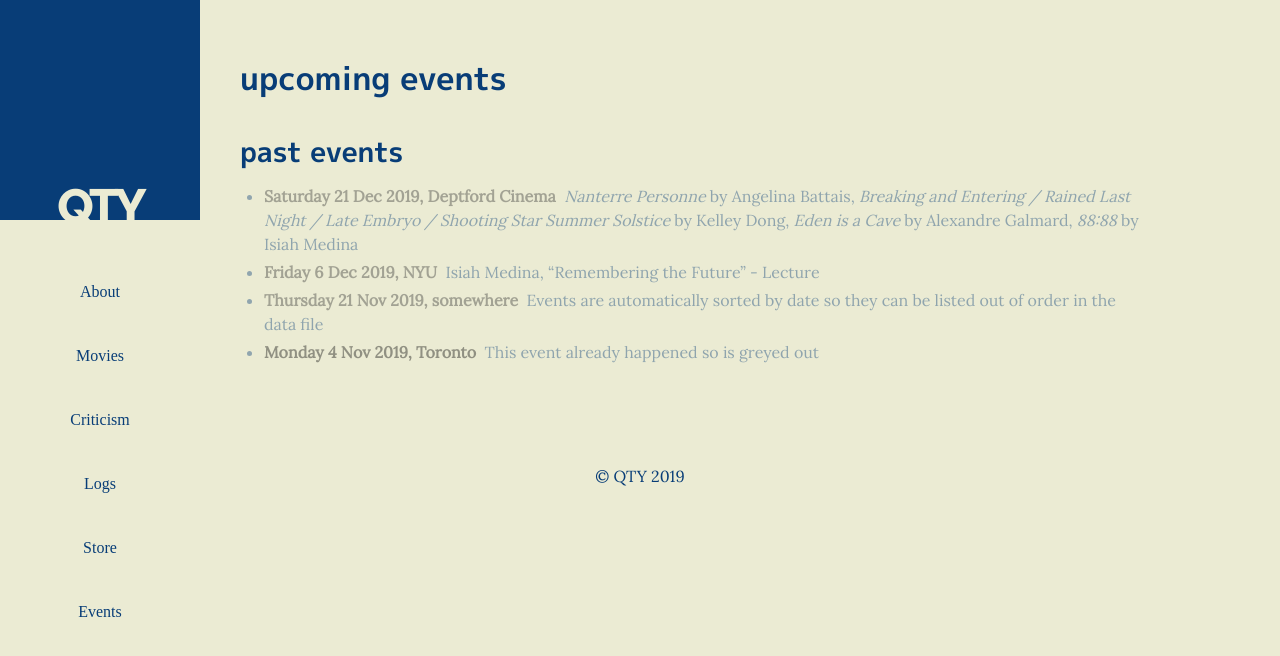
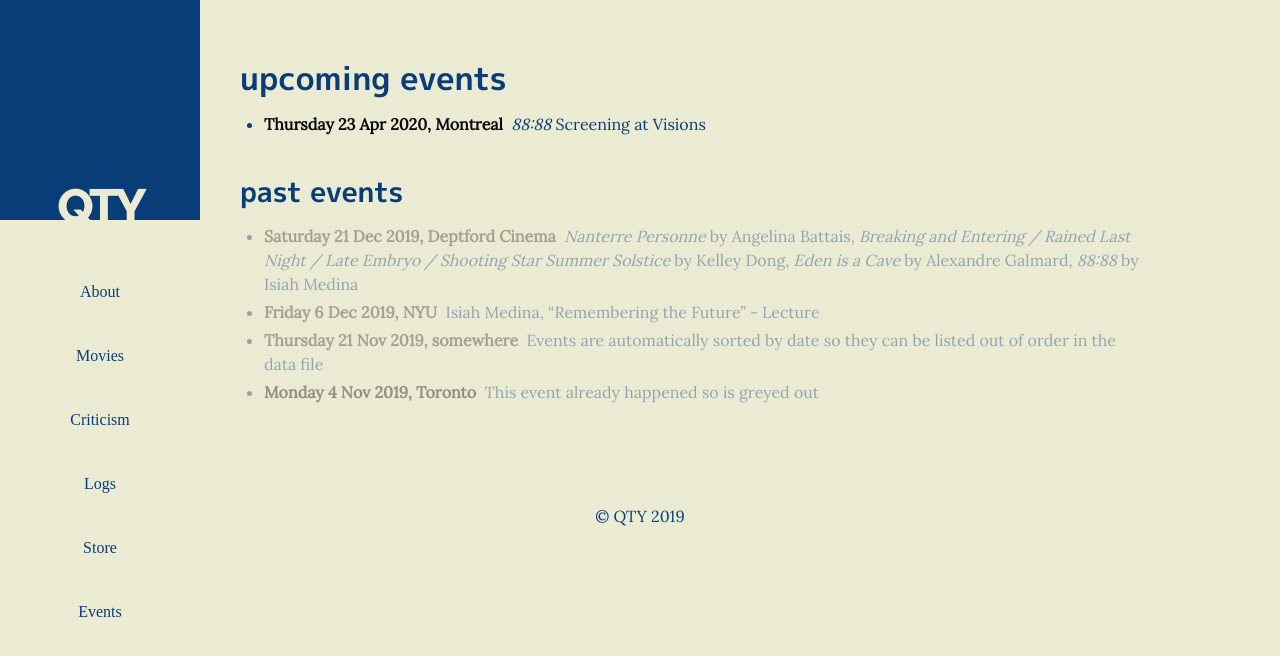
Before and after one commit to naobot/qty-cinema, a Jekyll site: the page built from events.html, in a window 1280 px wide. Shown: the top 656 px of the page. Built offline with Jekyll 4.4.1, drawn with Linux system fonts in a browser that asks for light colours; some web fonts are replaced.

Commit message:
Update from Forestry.io kelley dong updated _data/events.yaml

```diff
--- a/_data/events.yaml
+++ b/_data/events.yaml
@@ -1,3 +1,8 @@
+---
+- when: 2020-04-23 04:00:00 +0000
+  where: Montreal
+  what: "<em>88:88</em> Screening at Visions"
+  link: ''
 - when: 2019-11-04
   where: Toronto
   what: This event already happened so is greyed out
@@ -7,7 +12,10 @@
   what: Isiah Medina, "Remembering the Future" - Lecture
 - when: 2019-12-21
   where: Deptford Cinema
-  what: <i>Nanterre Personne</i> by Angelina Battais, <i>Breaking and Entering / Rained Last Night / Late Embryo / Shooting Star Summer Solstice</i> by Kelley Dong, <i>Eden is a Cave</i> by Alexandre Galmard, <i>88:88</i> by Isiah Medina
+  what: "<i>Nanterre Personne</i> by Angelina Battais, <i>Breaking and Entering /
+    Rained Last Night / Late Embryo / Shooting Star Summer Solstice</i> by Kelley
+    Dong, <i>Eden is a Cave</i> by Alexandre Galmard, <i>88:88</i> by Isiah Medina"
 - when: 2019-11-21
   where: somewhere
-  what: Events are automatically sorted by date so they can be listed out of order in the data file
+  what: Events are automatically sorted by date so they can be listed out of order
+    in the data file
```
